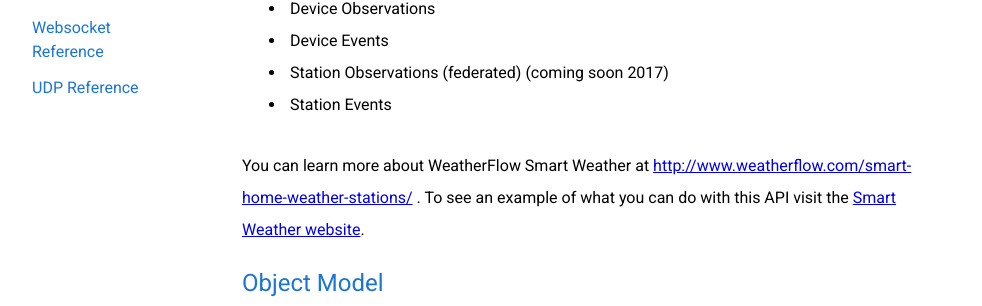
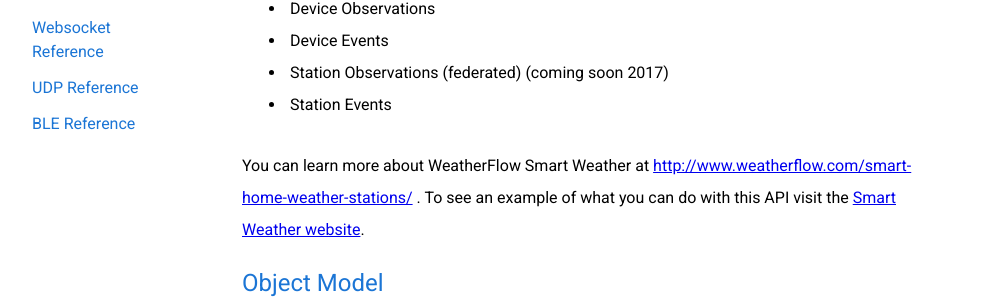
Before and after one commit to WeatherFlow/SmartWeather, a Jekyll site: the page built from api/index.html, in a window 1280 px wide and 900 px high, scrolled down 424 px. Shown: the part 146-452 px from the top of the window, without its empty margins (168-1150 px from the left). Built offline with Jekyll 4.4.1, drawn with Linux system fonts in a browser that asks for light colours; nearby versions of some CDN libraries.

Commit message:
Update api-sections.html

```diff
--- a/_includes/api-sections.html
+++ b/_includes/api-sections.html
@@ -6,4 +6,5 @@
 	<li><a href="{{site.url}}/api/swagger" target="_blank">REST Reference</a></li>
 	<li><a href="{{site.url}}/api/ws.html" target="_blank">Websocket Reference</a></li>
 	<li><a href="{{site.url}}/api/udp.html" target="_blank">UDP Reference</a></li>
+	<li><a href="#ble-reference">BLE Reference</a></li>
 </ul>
```
